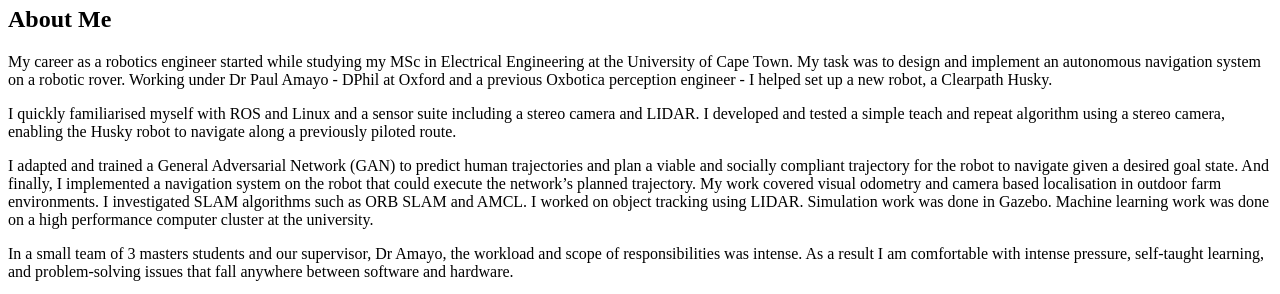
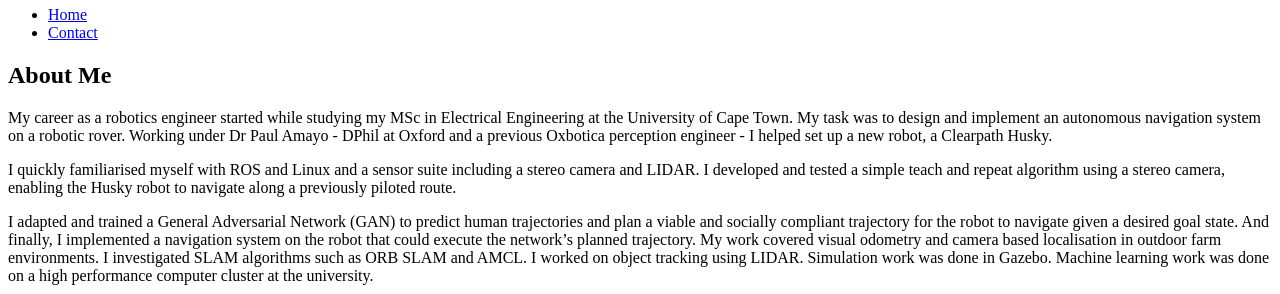
Before and after one commit to davidsturrock/davidsturrock.github.io, a plain HTML site: page index.html in a window 1280 px wide. Shown: the part 60-354 px from the top of the page. Drawn offline with Linux system fonts and the light colour scheme.

Commit message:
Update index.html

```diff
--- a/index.html
+++ b/index.html
@@ -2,6 +2,12 @@
 
 <body>
   <h1>David Sturrock</h1>
+  <nav role="navigation" aria-label="main menu">
+  <ul class="navbar">
+    <li><a href="/">Home</a></li>
+    <li><a href="/contact">Contact</a></li>
+  </ul>
+</nav>
   <h2>About Me</h2>
   <p>My career as a robotics engineer started while studying my MSc in Electrical Engineering at the University of Cape Town. My task was to design and implement an autonomous navigation system on a robotic rover.
   Working under Dr Paul Amayo - DPhil at Oxford and a previous Oxbotica perception engineer - I helped set up a new robot, a Clearpath Husky.</p>
```
